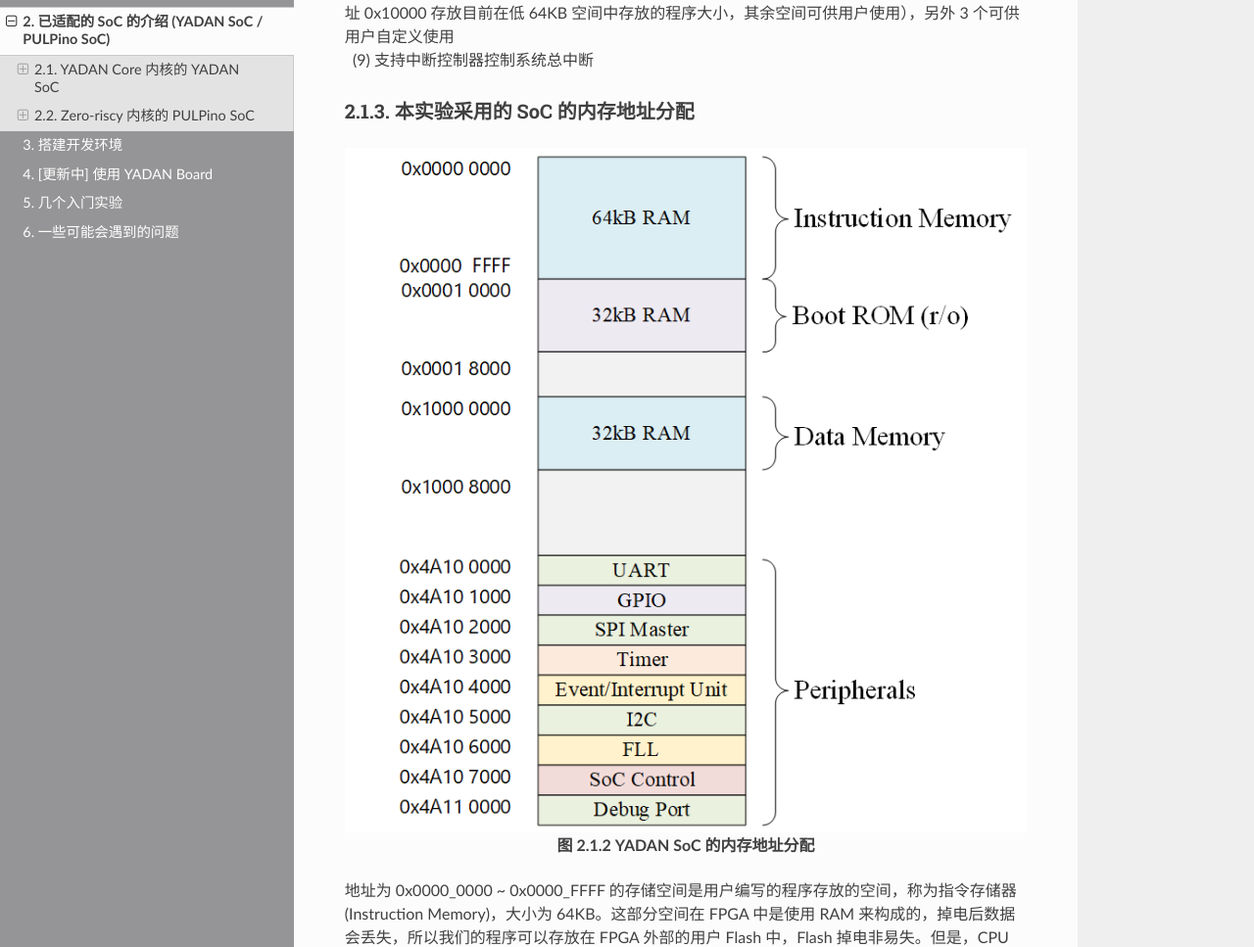
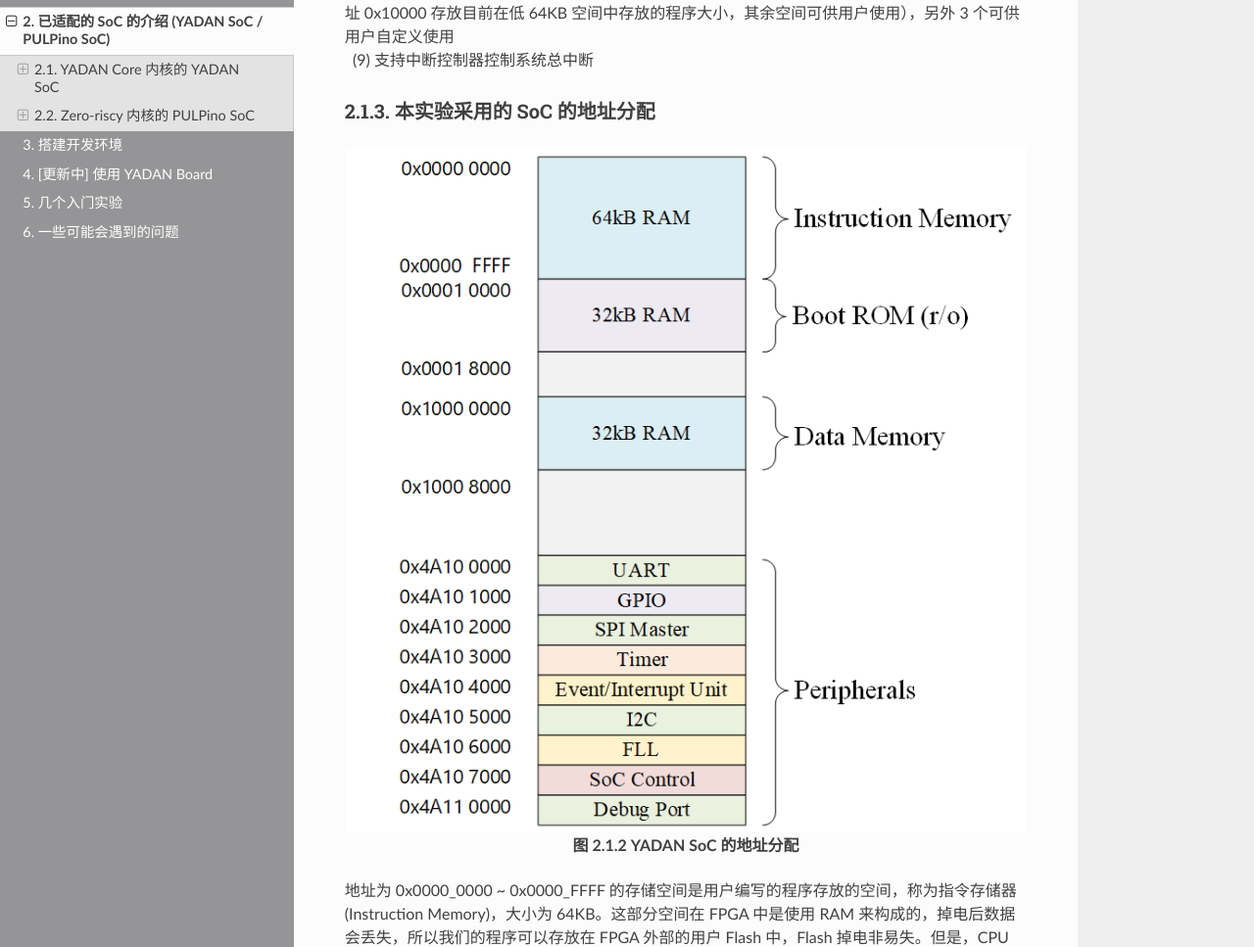
Before and after one commit to CSY-tvgo/YADAN-Docs, a Sphinx documentation site: the page built from docs/source/YADAN_Board/chap2.md, in a window 1280 px wide and 1400 px high, scrolled down 1281 px. Shown: the part 160-1127 px from the top of the window at 98% size. Built offline with Sphinx 7.4.7 and the Read the Docs theme 2.0.0, drawn with Linux system fonts in a browser that asks for light colours; some of the changed text lies outside the part shown.

Commit message:
modified some description

```diff
--- a/docs/source/YADAN_Board/chap2.md
+++ b/docs/source/YADAN_Board/chap2.md
@@ -27,10 +27,10 @@
 &nbsp;&nbsp;(9) 支持中断控制器控制系统总中断
 
 
-### 本实验采用的 SoC 的内存地址分配
+### 本实验采用的 SoC 的地址分配
 
-**<center>![图 2.1.2 YADAN SoC 的内存地址分配](imgs/img_02_01_02.png)
-图 2.1.2 YADAN SoC 的内存地址分配</center>**
+**<center>![图 2.1.2 YADAN SoC 的地址分配](imgs/img_02_01_02.png)
+图 2.1.2 YADAN SoC 的地址分配</center>**
 
 地址为 0x0000_0000 ~ 0x0000_FFFF 的存储空间是用户编写的程序存放的空间，称为指令存储器 (Instruction Memory)，大小为 64KB。这部分空间在 FPGA 中是使用 RAM 来构成的，掉电后数据会丢失，所以我们的程序可以存放在 FPGA 外部的用户 Flash 中，Flash 掉电非易失。但是，CPU 核的指令接口是连接这 FPGA 中的 RAM 的，所以 SoC 通常都会拥有一块掉电非易失的存储器来存放内核启动时候开始做的一些工作，比如将片外 Flash 的程序加载到内部的指令存储器中，这些工作被称为 Bootloader。我们的 Bootloader 程序存放在地址为 0x0001_0000 ~ 0x0001_07FF 的 Boot ROM 中，大小为 32KB。Bootloader 主要执行的工作为：如果在 CPU 启动时串口有下载程序的请求，就将串口发送来的程序同时存放到指令存储器和 Flash 对应的位置上，完成后复位程序计数器到指令存储器启动地址再开始执行程序；如果在 CPU 启动时没有收到下载程序的请求，就会将存放在 Flash 中的程序加载到指令存储器中，再复位程序计数器到指令存储器启动地址再开始执行程序。地址为 0x0010_0000 ~ 0x0010_07FF 的存储空间为数据存储器 (Data Memory)，大小为32KB。
 
@@ -570,10 +570,10 @@
 &nbsp;&nbsp;(9) 支持中断控制器控制系统总中断
 
 
-### 本实验采用的 SoC 的内存地址分配
+### 本实验采用的 SoC 的地址分配
 
-**<center>![图 2.2.3 本实验采用的 SoC 的内存地址分配](imgs/img_02_02_03.png)
-图 2.2.3 本实验采用的 SoC 的内存地址分配</center>**
+**<center>![图 2.2.3 本实验采用的 SoC 的地址分配](imgs/img_02_02_03.png)
+图 2.2.3 本实验采用的 SoC 的地址分配</center>**
 
 地址为 0x0000_0000 ~ 0x0000_FFFF 的存储空间是用户编写的程序存放的空间，称为指令存储器 (Instruction Memory)，大小为 64KB。这部分空间在 FPGA 中是使用 RAM 来构成的，掉电后数据会丢失，所以我们的程序可以存放在 FPGA 外部的用户 Flash 中，Flash 掉电非易失。但是，CPU 核的指令接口是连接这 FPGA 中的 RAM 的，所以 SoC 通常都会拥有一块掉电非易失的存储器来存放内核启动时候开始做的一些工作，比如将片外 Flash 的程序加载到内部的指令存储器中，这些工作被称为 Bootloader。我们的 Bootloader 程序存放在地址为 0x0001_0000 ~ 0x0001_07FF 的 Boot ROM 中，大小为 32KB。Bootloader 主要执行的工作为：如果在 CPU 启动时串口有下载程序的请求，就将串口发送来的程序同时存放到指令存储器和 Flash 对应的位置上，完成后复位程序计数器到指令存储器启动地址再开始执行程序；如果在 CPU 启动时没有收到下载程序的请求，就会将存放在 Flash 中的程序加载到指令存储器中，再复位程序计数器到指令存储器启动地址再开始执行程序。地址为 0x0010_0000 ~ 0x0010_07FF 的存储空间为数据存储器 (Data Memory)，大小为32KB。
 
```
Also changed, not shown: docs/source/YADAN_Board/chap4.md (+1 -1 lines).
